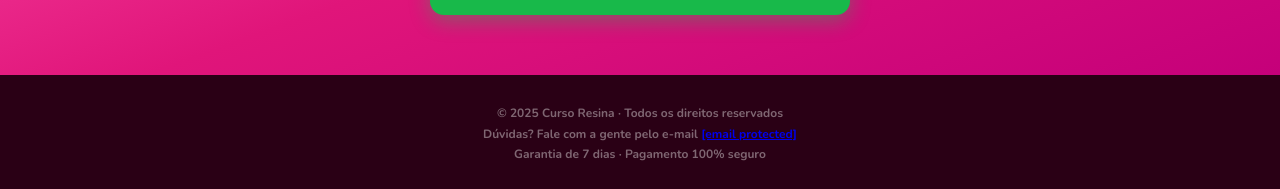
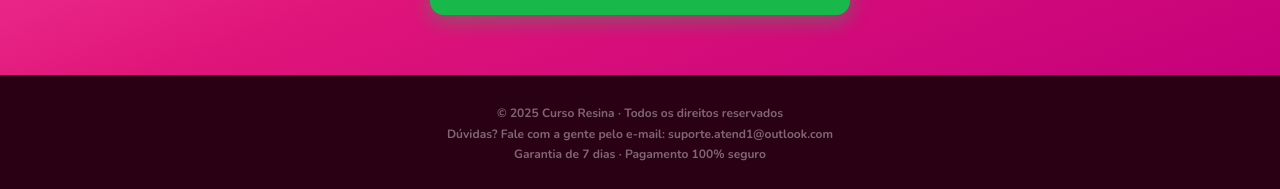
Before and after one commit to anakarolinaiclube-ux/cursoderesina, a plain HTML site: page index.html in a window 1280 px wide. Shown: the part 5402-5591 px from the top of the page. Drawn offline with nearby package versions, Linux system fonts and the light colour scheme.

Commit message:
Update index.html

```diff
--- a/index.html
+++ b/index.html
@@ -847,7 +847,7 @@
 
 <footer>
   © 2025 Curso Resina · Todos os direitos reservados<br>
-  Dúvidas? Fale com a gente pelo e-mail <a href="/cdn-cgi/l/email-protection" class="__cf_email__" data-cfemail="255650554a5751400b4451404b4114654a5051494a4a4e0b464a48">[email&#160;protected]</a><br>
+  Dúvidas? Fale com a gente pelo e-mail: suporte.atend1@outlook.com<br>
   Garantia de 7 dias · Pagamento 100% seguro
 </footer>
 
```
